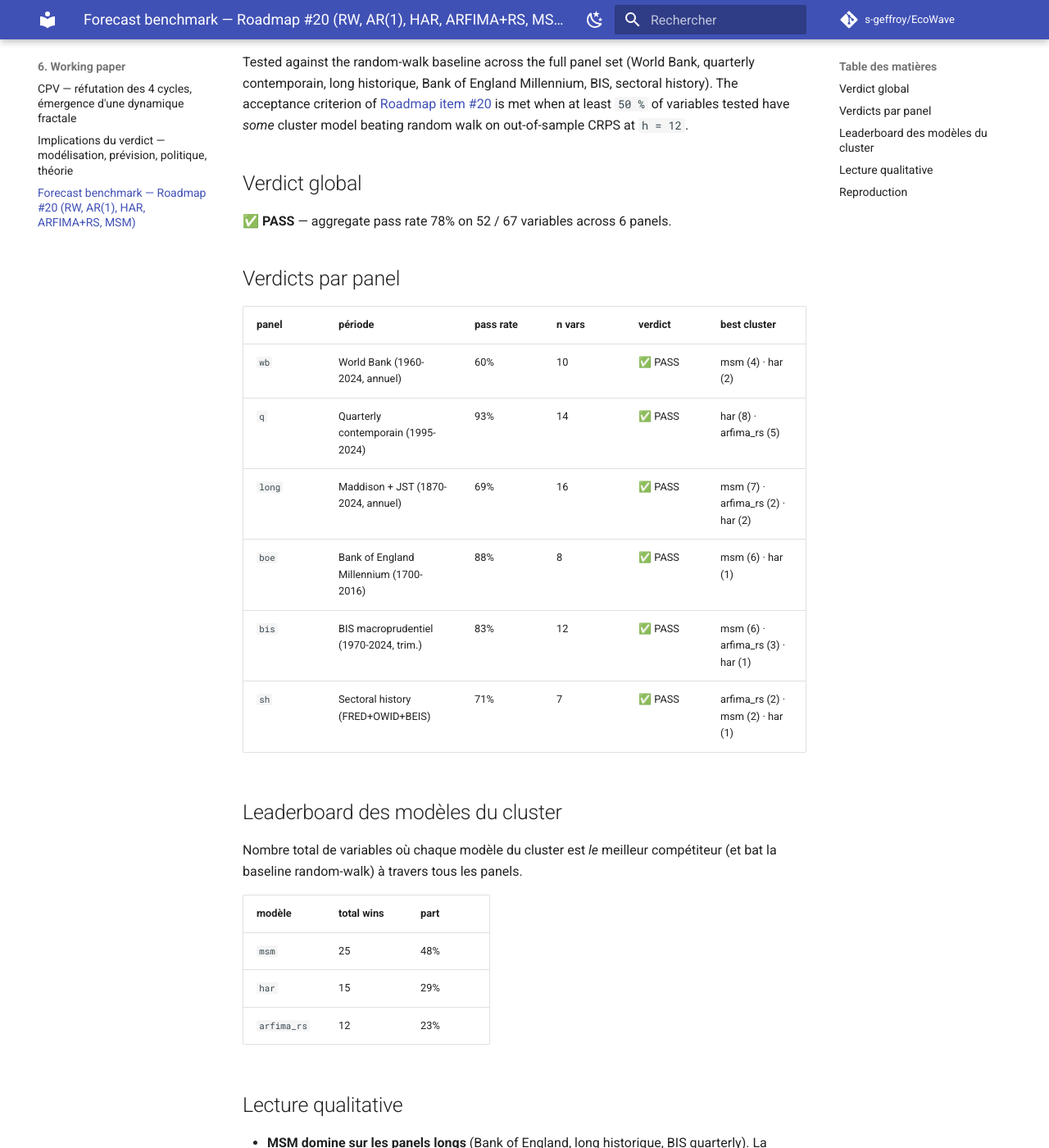
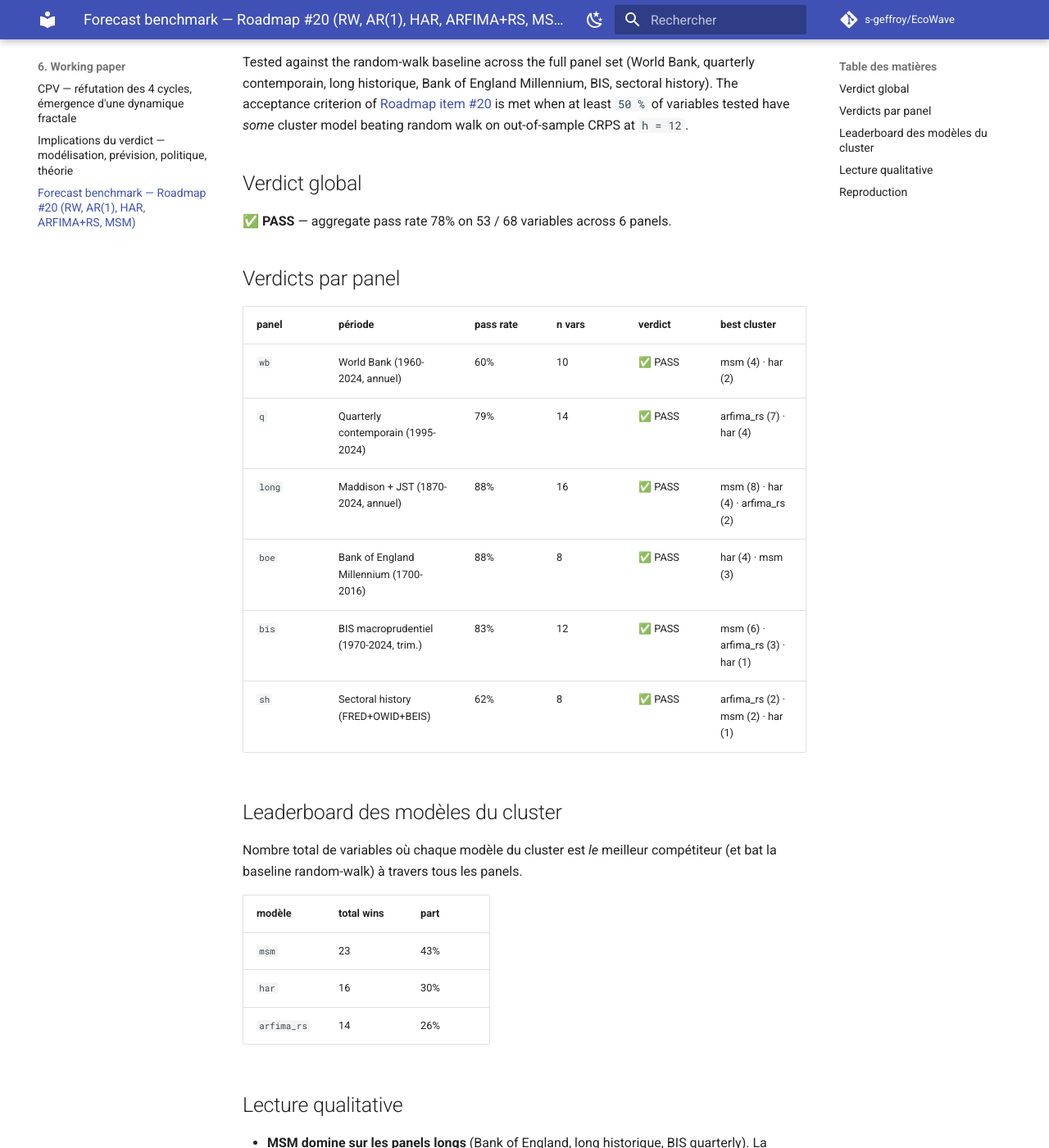
Before and after one commit to s-geffroy/EcoWave, an MkDocs documentation site: the page built from docs/forecast_benchmark.md, in a window 1280 px wide and 1400 px high, scrolled down 206 px. Shown: the whole window at 82% size. Built offline with MkDocs 1.6.1 and Material for MkDocs 9.7.7, drawn with Linux system fonts in a browser that asks for light colours; comment, search, counter and statistics services are not loaded; some of the changed text lies outside the part shown.

Commit message:
chore(forecast-benchmark): re-run with n_origins=12 — verdict robuste à 78% (#38)
Doubler le nombre de forecast origins (6 → 12) confirme la robustesse du
verdict global : aggregate pass rate reste à 78% (53/68 variables vs
52/67 au précédent). Per-panel : wb 60% (=), q 93→79% (↘), long 69→88%
(↗), boe 88% (=), bis 83% (=), sh 71→62% (↘).

Leaderboard : MSM 23 (43%), HAR 16 (30%), ARFIMA+RS 14 (26%) — redistribution mineure vs v1 (MSM 25, HAR 15, ARFIMA+RS 12).

Conclusion : le verdict Roadmap #20 est statistiquement robuste au
nombre d'origins.

Co-authored-by: sge <sylvain.geffroy@gmail.com>
Co-authored-by: Claude Opus 4.7 <noreply@anthropic.com>

````diff
--- a/docs/forecast_benchmark.md
+++ b/docs/forecast_benchmark.md
@@ -6,18 +6,18 @@ Tested against the random-walk baseline across the full panel set (World Bank, q
 
 ## Verdict global
 
-✅ **PASS** — aggregate pass rate 78% on 52 / 67 variables across 6 panels.
+✅ **PASS** — aggregate pass rate 78% on 53 / 68 variables across 6 panels.
 
 ## Verdicts par panel
 
 | panel | période | pass rate | n vars | verdict | best cluster |
 |---|---|---|---|---|---|
 | `wb` | World Bank (1960-2024, annuel) | 60% | 10 | ✅ PASS | msm (4) · har (2) |
-| `q` | Quarterly contemporain (1995-2024) | 93% | 14 | ✅ PASS | har (8) · arfima_rs (5) |
-| `long` | Maddison + JST (1870-2024, annuel) | 69% | 16 | ✅ PASS | msm (7) · arfima_rs (2) · har (2) |
-| `boe` | Bank of England Millennium (1700-2016) | 88% | 8 | ✅ PASS | msm (6) · har (1) |
+| `q` | Quarterly contemporain (1995-2024) | 79% | 14 | ✅ PASS | arfima_rs (7) · har (4) |
+| `long` | Maddison + JST (1870-2024, annuel) | 88% | 16 | ✅ PASS | msm (8) · har (4) · arfima_rs (2) |
+| `boe` | Bank of England Millennium (1700-2016) | 88% | 8 | ✅ PASS | har (4) · msm (3) |
 | `bis` | BIS macroprudentiel (1970-2024, trim.) | 83% | 12 | ✅ PASS | msm (6) · arfima_rs (3) · har (1) |
-| `sh` | Sectoral history (FRED+OWID+BEIS) | 71% | 7 | ✅ PASS | arfima_rs (2) · msm (2) · har (1) |
+| `sh` | Sectoral history (FRED+OWID+BEIS) | 62% | 8 | ✅ PASS | arfima_rs (2) · msm (2) · har (1) |
 
 ## Leaderboard des modèles du cluster
 
@@ -25,9 +25,9 @@ Nombre total de variables où chaque modèle du cluster est *le* meilleur compé
 
 | modèle | total wins | part |
 |---|---|---|
-| `msm` | 25 | 48% |
-| `har` | 15 | 29% |
-| `arfima_rs` | 12 | 23% |
+| `msm` | 23 | 43% |
+| `har` | 16 | 30% |
+| `arfima_rs` | 14 | 26% |
 
 ## Lecture qualitative
 
@@ -53,4 +53,4 @@ done
 docker compose run --rm ecowave forecast-benchmark-consolidate
 ```
 
-Per-panel sidecars : ``reports/forecast_benchmark_2026_05_{panel}.json``. Page générée à 2026-06-01T16:40:15+00:00 par `ecowave forecast-benchmark-consolidate`.
+Per-panel sidecars : ``reports/forecast_benchmark_2026_05_{panel}.json``. Page générée à 2026-06-01T16:56:33+00:00 par `ecowave forecast-benchmark-consolidate`.
````
